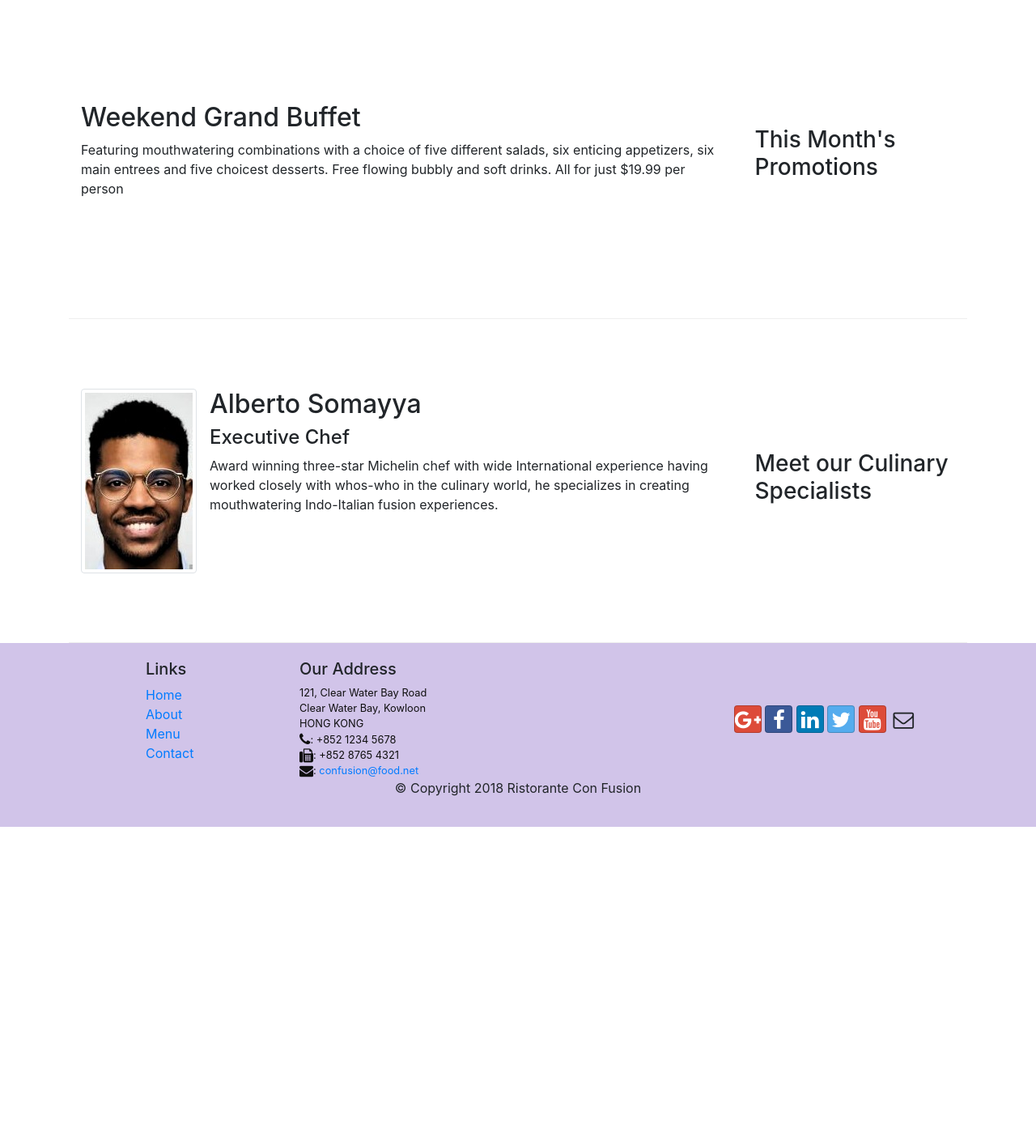
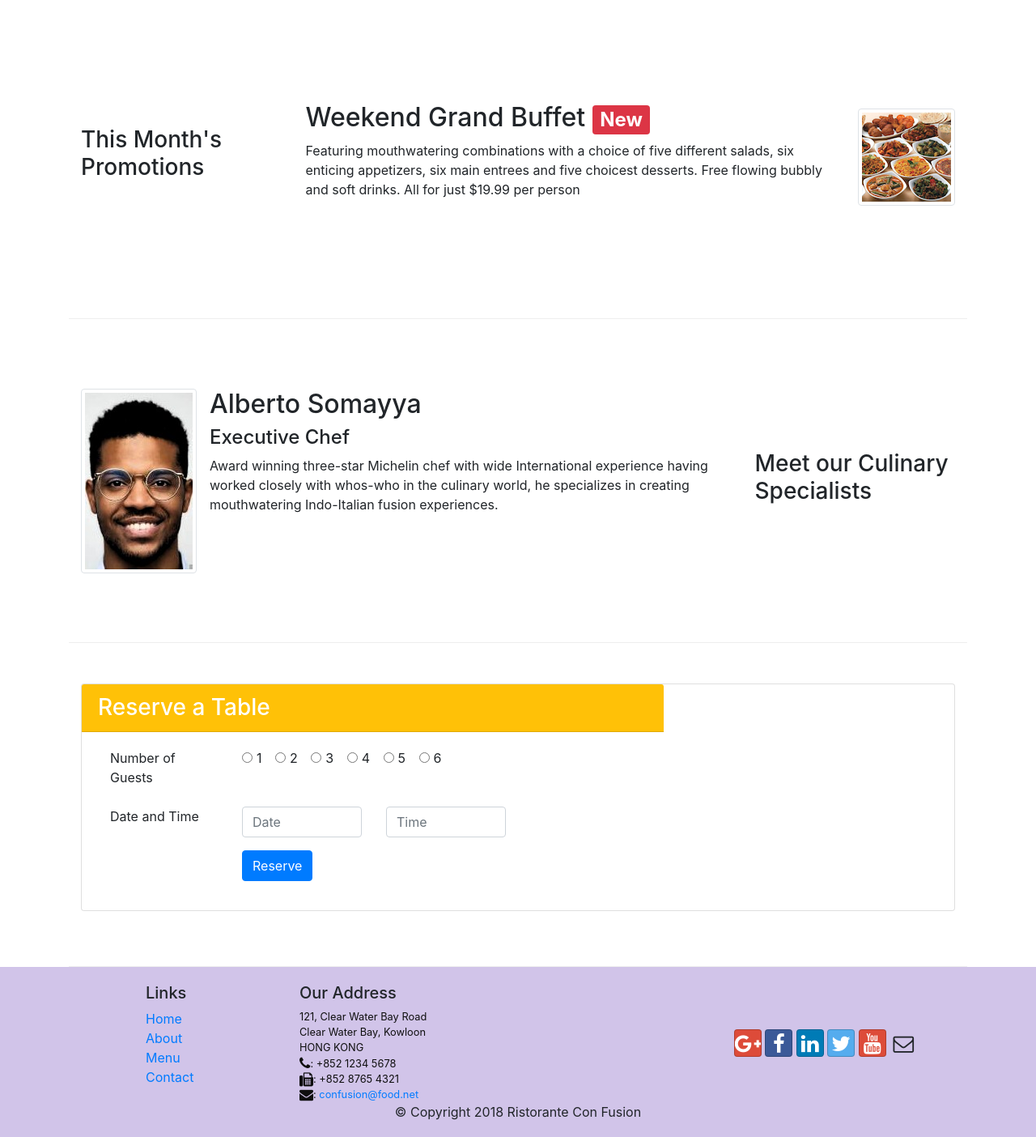
Before and after one commit to misgana96/bootstrap, a website: page index.html in a window 1280 px wide. Shown: the part 740-2144 px from the top of the page at 81% size. Before the commit the page ends 1761 px from the top, so only its background shows below. Drawn offline with nearby package versions, Linux system fonts and the light colour scheme.

Commit message:
Reserve table

```diff
--- a/index.html
+++ b/index.html
@@ -39,8 +39,11 @@
                     <h1>Ristorante con Fusion</h1>
                     <p>We take inspiration from the World's best cuisines, and create a unique fusion experience. Our lipsmacking creations will tickle your culinary senses!</p>
                 </div>
-                <div class="col-12 col-sm align-self-center">
+                <div class="col-12 col-sm-2 align-self-center">
                     <img src="img/logo.png" class="img-fluid" alt="">
+                </div>
+                <div class="col-12 offset-1 col-sm-3 bg-alarm align-self-center">
+                    <a href="#reservationtable" class="btn btn-warning btn-sm">Reserve Table</a>
                 </div>
             </div>
         </div>
@@ -64,12 +67,17 @@
 
 
         <div class="row row-content align-items-center">
-            <div class="col col-sm-4 order-sm-last col-md-3">
+            <div class="col col-sm-4 order-sm-first col-md-3">
                 <h3>This Month's Promotions</h3>
             </div>
             <div class="col col-sm order-sm-first col-md">
-                <h2>Weekend Grand Buffet</h2>
-                <p>Featuring mouthwatering combinations with a choice of five different salads, six enticing appetizers, six main entrees and five choicest desserts. Free flowing bubbly and soft drinks. All for just $19.99 per person </p>
+                <div class="media">
+                    <div class="media-body">
+                        <h2 class="mt-0">Weekend Grand Buffet <span class="badge badge-danger">New</span></h2>
+                        <p class="d-none d-sm-block">Featuring mouthwatering combinations with a choice of five different salads, six enticing appetizers, six main entrees and five choicest desserts. Free flowing bubbly and soft drinks. All for just $19.99 per person </p>
+                    </div>
+                    <img class="d-flex ml-3 img-thumbnail align-self-center" src="img/buffet.png" alt="buffet">
+                </div>
             </div>
         </div>
 
@@ -84,6 +92,65 @@
                         <h2 class="mt-0">Alberto Somayya</h2>
                         <h4>Executive Chef</h4>
                         <p class="d-none d-sm-block">Award winning three-star Michelin chef with wide International experience having worked closely with whos-who in the culinary world, he specializes in creating mouthwatering Indo-Italian fusion experiences. </p>
+                    </div>
+                </div>
+            </div>
+        </div>
+        <div class="row row-content">
+            <div class="col-12 col--sm-12">
+                <div class="card">
+                    <h3 class="card-header col-12 col-md-8 align-items-center bg-warning text-white">Reserve a Table</h3>
+                    <div class="card-body">
+
+                        <form id="reservationtable" action="">
+                            <div class="form-group row">
+                                <div class="col-12 col-md-2">
+                                    <label for="gust" class="col-12">Number of Guests</label>
+                                </div>
+                                <div class="col-md-5">
+                                    <div class="form-check form-check-inline">
+                                        <input class="form-check-input" type="radio" name="inlineRadioOptions" id="inlineRadio1" value="option1">
+                                        <label class="form-check-label" for="inlineRadio1">1</label>
+                                    </div>
+                                    <div class="form-check form-check-inline">
+                                        <input class="form-check-input" type="radio" name="inlineRadioOptions" id="inlineRadio1" value="option2">
+                                        <label class="form-check-label" for="inlineRadio1">2</label>
+                                    </div>
+                                    <div class="form-check form-check-inline">
+                                        <input class="form-check-input" type="radio" name="inlineRadioOptions" id="inlineRadio1" value="option3">
+                                        <label class="form-check-label" for="inlineRadio1">3</label>
+                                    </div>
+                                    <div class="form-check form-check-inline">
+                                        <input class="form-check-input" type="radio" name="inlineRadioOptions" id="inlineRadio1" value="option4">
+                                        <label class="form-check-label" for="inlineRadio1">4</label>
+                                    </div>
+                                    <div class="form-check form-check-inline">
+                                        <input class="form-check-input" type="radio" name="inlineRadioOptions" id="inlineRadio1" value="option5">
+                                        <label class="form-check-label" for="inlineRadio1">5</label>
+                                    </div>
+                                    <div class="form-check form-check-inline">
+                                        <input class="form-check-input" type="radio" name="inlineRadioOptions" id="inlineRadio1" value="option6">
+                                        <label class="form-check-label" for="inlineRadio1">6</label>
+                                    </div>
+                                </div>
+                            </div>
+                            <div class="row form-group">
+                                <div class="col-12 col-md-2">
+                                    <label for="gust" class="col-12"> Date and Time </label>
+                                </div>
+                                <div class="col-12 col-md-2">
+                                    <input type="text" class="form-control" id="date" name="date" placeholder="Date">
+                                </div>
+                                <div class="col-12 col-md-2">
+                                    <input type="text" class="form-control" id="time" name="time" placeholder="Time">
+                                </div>
+                            </div>
+                            <div class="form-group row">
+                                <div class="offset-md-2 col-md-6">
+                                    <button type="submit" class="btn btn-primary">Reserve</button>
+                                </div>
+                            </div>
+                        </form>
                     </div>
                 </div>
             </div>
```
